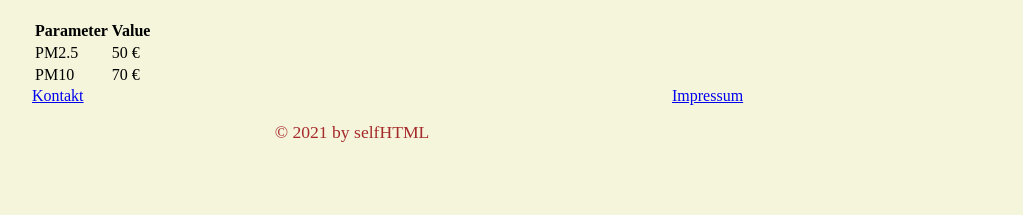
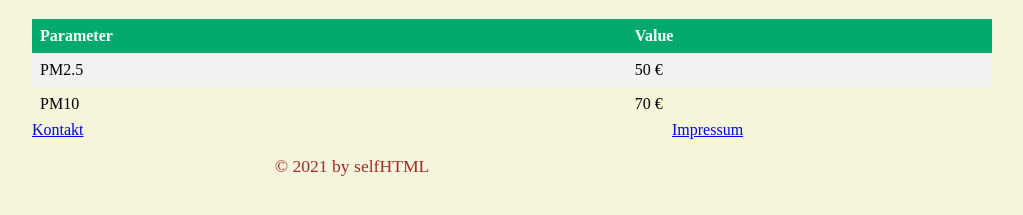
Before and after one commit to JuriPospelow/keli, a plain HTML site: page data/c_values.html in a window 1280 px wide. Shown: the part 247-462 px from the top of the page, without its empty margins (128-1151 px from the left). Drawn offline with Linux system fonts and the light colour scheme.

Commit message:
data: add style for table

```diff
--- a/data/formate.css
+++ b/data/formate.css
@@ -72,3 +72,22 @@ footer {
 footer p {
     text-align: center;
 }
+
+
+/* from https://www.w3schools.com/cSS/css_table_style.asp */
+table {
+  border-collapse: collapse;
+  width: 100%;
+}
+
+th, td {
+  text-align: left;
+  padding: 8px;
+}
+
+tr:nth-child(even){background-color: #f2f2f2}
+
+th {
+  background-color: #04AA6D;
+  color: white;
+}
```
Also changed, not shown: data/graph.html (+1 -1 lines).
